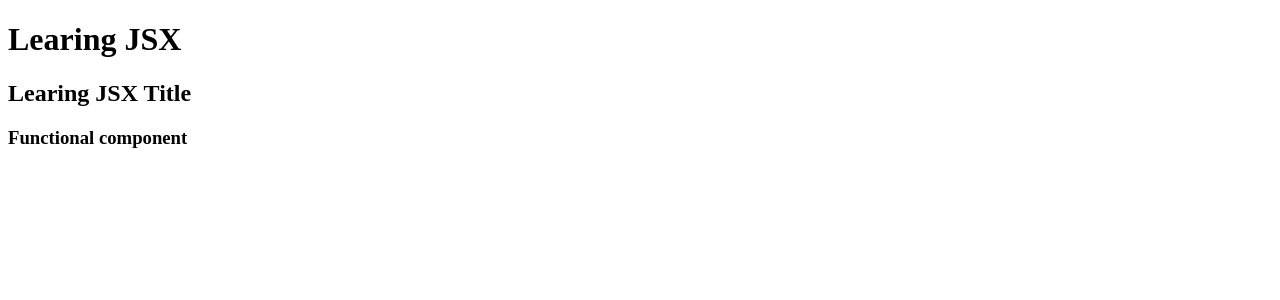
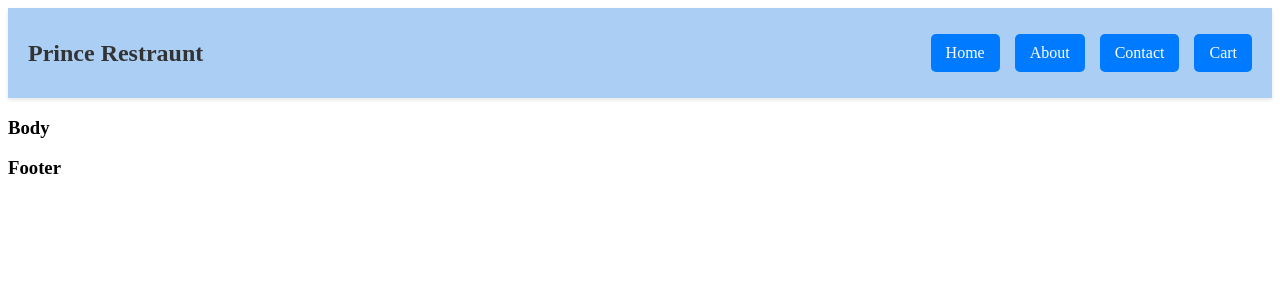
Before and after one commit to princeparvat80/NamasteReact, a React (Vite) app: page / in a window 1280 px wide. Shown: the top 300 px of the page. Built offline with nearby package versions, Linux system fonts and the light colour scheme.

Commit message:
Basic structure

```diff
--- a/App.js
+++ b/App.js
@@ -14,37 +14,63 @@
 // //   heading2,
 // // ]);
 // // --------------------------------------------------------------------------------------------------------------
-
+// // This is how we create element by JSX
+// // const heading = (
+// //   <h1 id="h1" key="key1">
+// //     Learing JSX
+// //   </h1>
+// // );
+// // const rootElement = ReactDOM.createRoot(document.getElementById("root"));
+// // rootElement.render(heading);
 import React from "react";
 import ReactDOM from "react-dom/client";
 
-// This is how we create element by JSX
-const heading = (
-  <h1 id="h1" key="key1">
-    Learing JSX
-  </h1>
-);
-// const rootElement = ReactDOM.createRoot(document.getElementById("root"));
-// rootElement.render(heading);
-
 // Functional Component
 const Title = () => (
-    <h2 id="h1" key="key1">
-      Learing JSX Title
-    </h2>
-  );
+  <h2 id="h1" key="key1" className="logo">
+    Prince Restraunt
+  </h2>
+);
 
-const HeaderComponent = () => {
+const Header = () => {
   return (
-    <div>
-      {heading}
+    <div className="header">
       <Title />
-      <h3>Functional component</h3>
+      <div >
+        <ul className="nav">
+          <li className="nav-button">Home</li>
+          <li className="nav-button">About</li>
+          <li className="nav-button">Contact</li>
+          <li className="nav-button">Cart</li>
+        </ul>
+      </div>
     </div>
   );
 };
 
+const Body = () => {
+  return(
+    <h3>Body</h3>
+  )
+}
+
+const Footer = () => {
+  return(
+    <h3>Footer</h3>
+  )
+}
+
+const AppLayout = () => {
+  return(
+    <>
+    <Header />
+    <Body />
+    <Footer />
+    </>
+  )
+}
+
 const fucntionalComponentRoot = ReactDOM.createRoot(
   document.getElementById("root")
 );
-fucntionalComponentRoot.render(<HeaderComponent />);
+fucntionalComponentRoot.render(<AppLayout />);
--- a/index.css
+++ b/index.css
@@ -1,3 +1,39 @@
-#container {
-    background-color: rgb(234, 255, 0);
-}
+/* Header container */
+.header {
+    display: flex;
+    justify-content: space-between;
+    align-items: center;
+    padding: 10px 20px;
+    background-color: #abcff4; /* Light gray background */
+    box-shadow: 0 2px 4px rgba(0, 0, 0, 0.1); /* Subtle shadow */
+  }
+
+  /* Logo */
+  .logo {
+    font-size: 1.5em;
+    font-weight: bold;
+    color: #333;
+  }
+
+  /* Navigation container */
+  .nav {
+    display: flex;
+    gap: 15px;
+    list-style: none;
+  }
+
+  /* Navigation buttons */
+  .nav-button {
+    padding: 10px 15px;
+    font-size: 1em;
+    color: #fff;
+    background-color: #007bff; /* Blue background */
+    border: none;
+    border-radius: 5px;
+    cursor: pointer;
+    transition: background-color 0.3s ease;
+  }
+
+  .nav-button:hover {
+    background-color: #0056b3; /* Darker blue on hover */
+  }
```
